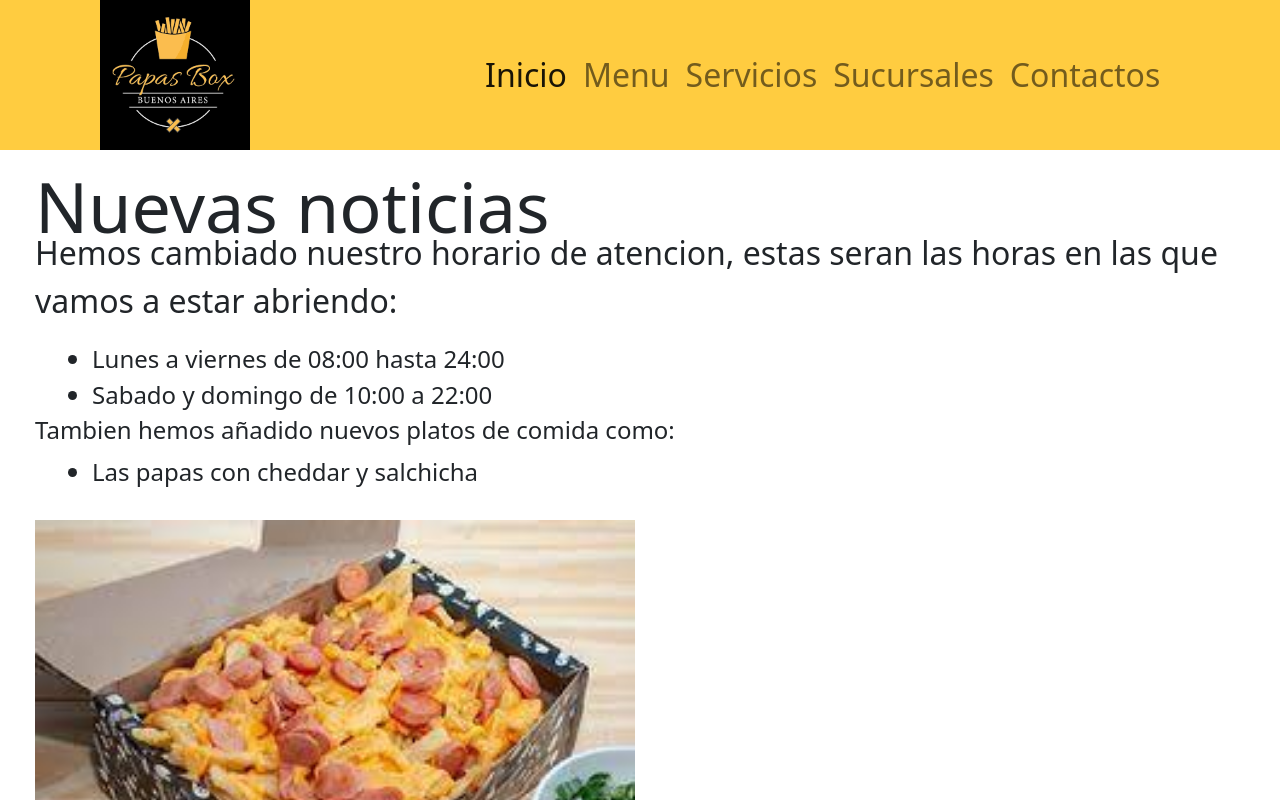
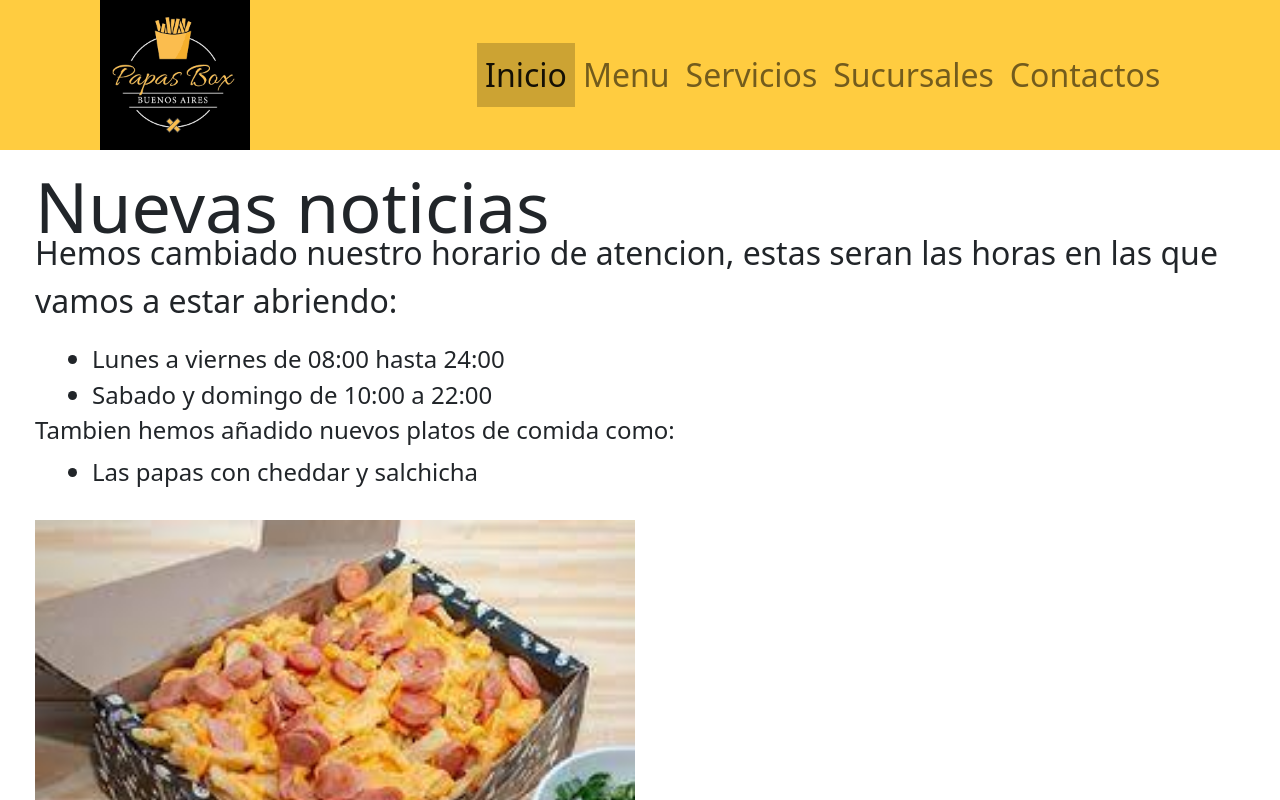
Before and after one commit to nicolasp29/aplicando-SASSII-y-SEO, a plain HTML site: page index.html in a window 1280 px wide. In both pictures the pointer is over the link "Inicio". Shown: the top 800 px of the page. Drawn offline with Linux system fonts and the light colour scheme.

Commit message:
segunda entrega del proyecto final

```diff
--- a/css/estilo.css
+++ b/css/estilo.css
@@ -14,6 +14,14 @@ header{
 header a{
     color: black;
     font-size: xx-large;
+}
+
+header div div div a{
+    color: black;
+}
+header div div div a:hover{
+    background: rgba(0,0,0,0.2);
+
 }
 
 .imagen1{
```
